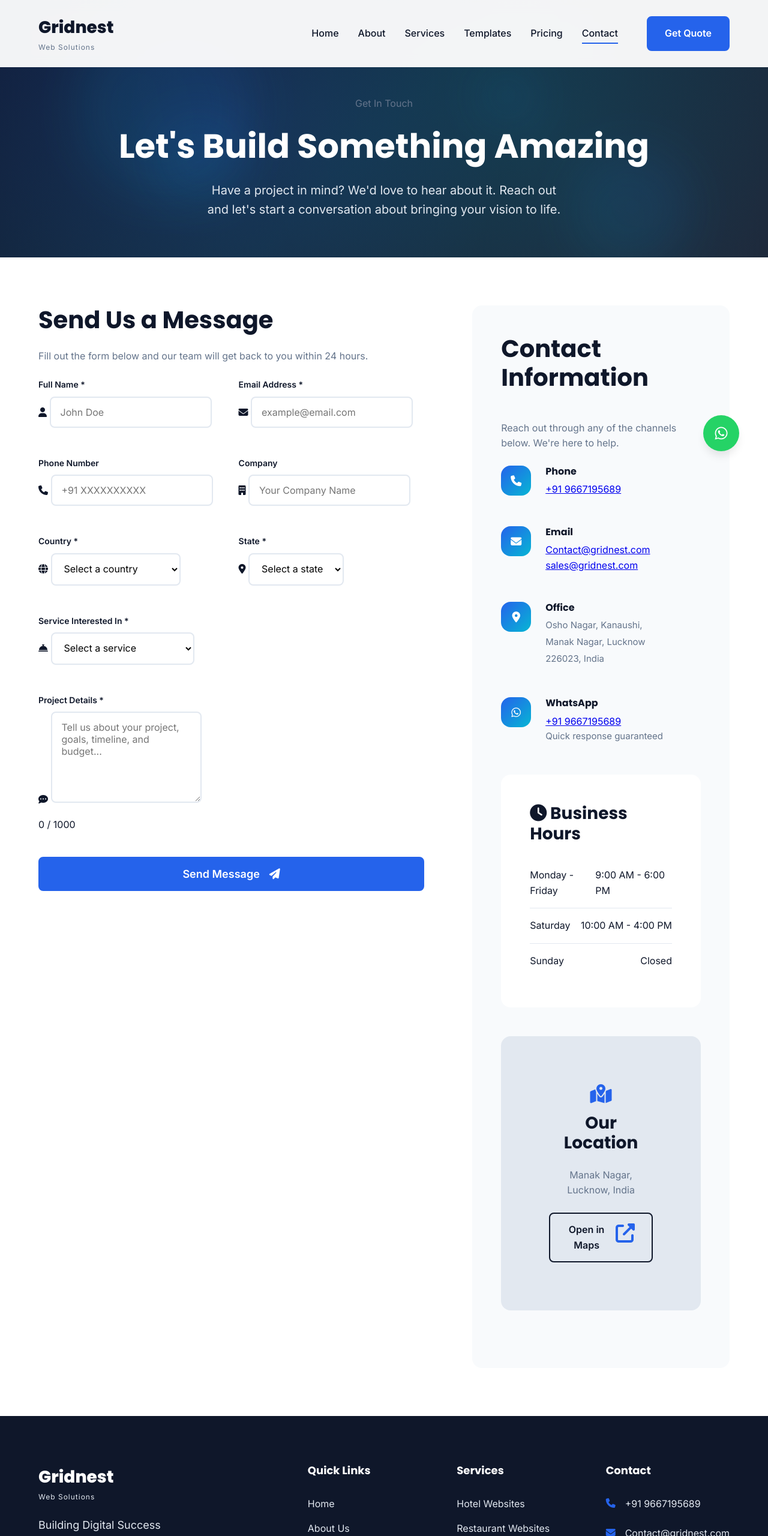
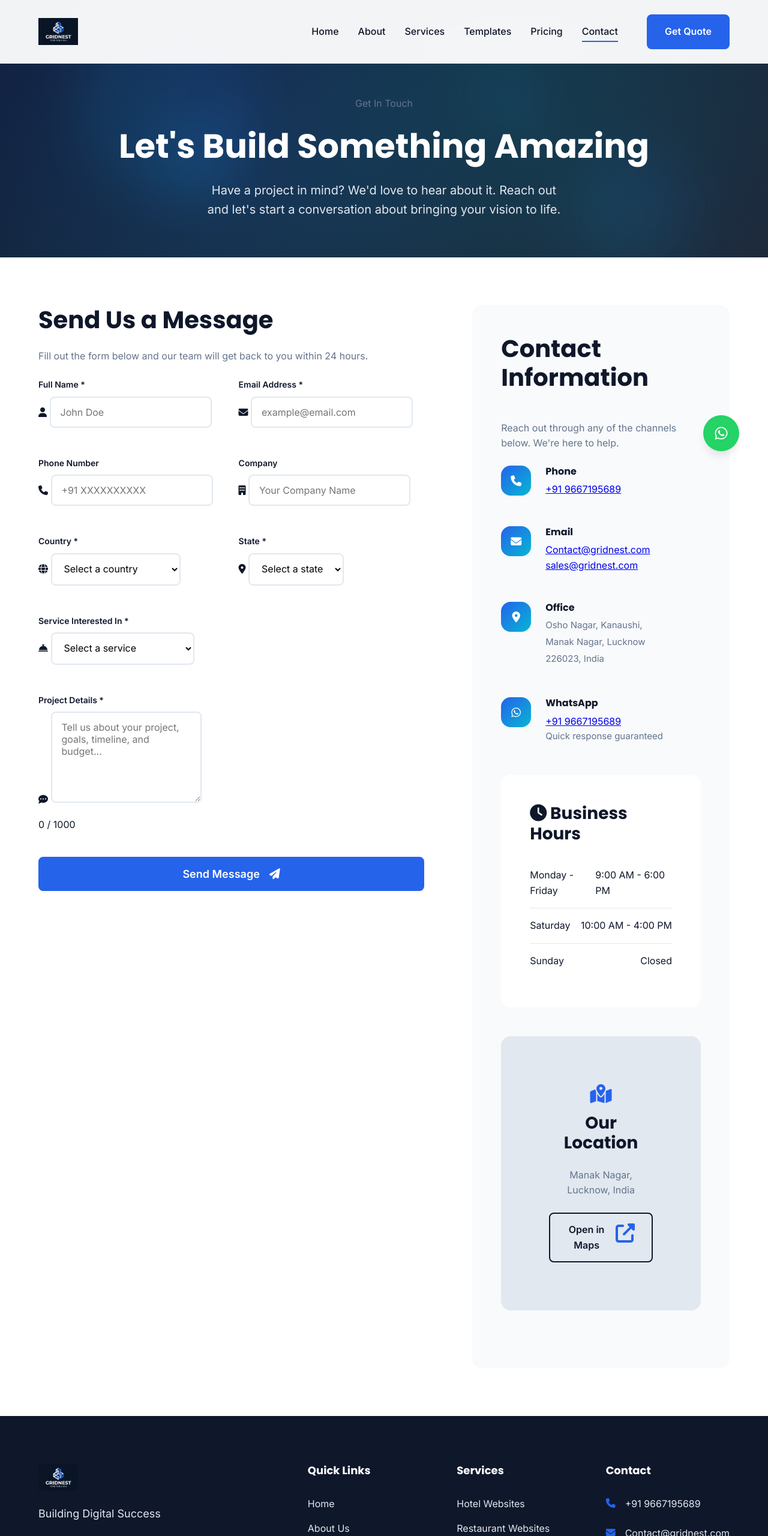
Before and after one commit to vikas-sahu1702/Gridnest-web-solution, a website: page contact.html in a window 1280 px wide. Shown: the top 2560 px of the page at 60% size. Drawn offline with Linux system fonts and the light colour scheme.

Commit message:
Add logo image across all pages: navbar, footer, loading screen

```diff
--- a/contact.html
+++ b/contact.html
@@ -17,7 +17,7 @@
     <div class="loading-screen">
         <div class="loading-content">
             <div class="logo-loader">
-                <span class="logo-text">Gridnest</span>
+                <img src="Image/logo.png" alt="Gridnest" style="height: 60px; width: auto;">
                 <div class="loader-dots">
                     <div class="dot"></div>
                     <div class="dot"></div>
@@ -47,8 +47,7 @@
     <nav class="navbar">
         <div class="nav-container">
             <a href="index.html" class="logo">
-                <span class="logo-primary">Gridnest</span>
-                <span class="logo-sub">Web Solutions</span>
+                <img src="Image/logo.png" alt="Gridnest Web Solutions">
             </a>
 
             <div class="nav-menu" id="navMenu">
@@ -319,8 +318,7 @@ required>
             <div class="footer-content">
                 <div class="footer-section">
                     <a href="index.html" class="footer-logo">
-                        <span class="logo-primary">Gridnest</span>
-                        <span class="logo-sub">Web Solutions</span>
+                        <img src="Image/logo.png" alt="Gridnest Web Solutions">
                     </a>
                     <p class="footer-tagline">Building Digital Success</p>
                     <p class="footer-description">Premium web design and development agency specializing in hospitality and corporate solutions.</p>
--- a/css/style.css
+++ b/css/style.css
@@ -244,8 +244,13 @@ p {
 }
 .logo {
     display: flex;
-    flex-direction: column;
+    align-items: center;
     text-decoration: none;
+}
+.logo img {
+    height: 45px;
+    width: auto;
+    object-fit: contain;
 }
 .logo-primary {
     font-family: var(--font-heading);
@@ -904,9 +909,14 @@ p {
 }
 .footer-logo {
     display: flex;
-    flex-direction: column;
+    align-items: center;
     text-decoration: none;
     margin-bottom: var(--space-md);
+}
+.footer-logo img {
+    height: 45px;
+    width: auto;
+    object-fit: contain;
 }
 .footer-logo .logo-primary {
     color: var(--white);
```
Also changed, not shown: final about.html (+3 -5 lines), index.html (+3 -5 lines), portfolio.html (+3 -5 lines), pricing.html (+3 -5 lines), services.html (+3 -5 lines), templates.html (+2 -2 lines), Image/logo.png (added).
